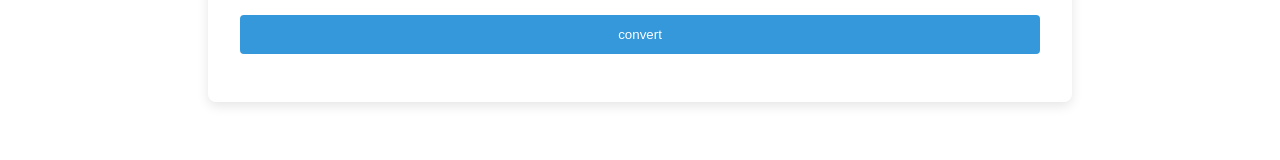
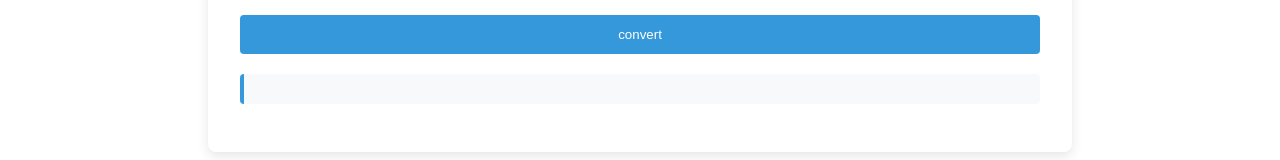
Before and after one commit to Abhishek-bramhawale/QuickTools, a React (Vite) app in the folder Frontend/: page /temperatureconverter in a window 1280 px wide. Shown: the part 318-478 px from the top of the page. Built offline with nearby package versions, Linux system fonts and the light colour scheme.

Commit message:
temperature converter styling

```diff
--- a/Frontend/src/components/TempConverter.jsx
+++ b/Frontend/src/components/TempConverter.jsx
@@ -39,7 +39,7 @@ export default function TempConverter(){
 
             </select>
             <button onClick={convertTemperature}>convert</button>
-            <p>{tempResult}</p>
+            <p className="temperature-result">{tempResult}</p>
         </div>
         </>
     )
--- a/Frontend/src/index.css
+++ b/Frontend/src/index.css
@@ -614,15 +614,13 @@ body.dark-theme .password-output {
 
 
 .temperature-result {
-  margin-top: 1.5rem;
-  padding: 1rem;
+
+  margin-top: 20px;
   background-color: #f8f9fa;
+  padding: 15px;
+  border-left: 4px solid #3498db;
   border-radius: 4px;
-  border: 4px solid #3498db;
-  font-size: 1.2rem;
-  color: #2c3e50;
-  text-align: center;
-  font-weight: 600;
+  line-height: 1.8;
 }
 
 body.dark-theme .temperature-converter-container {
```
